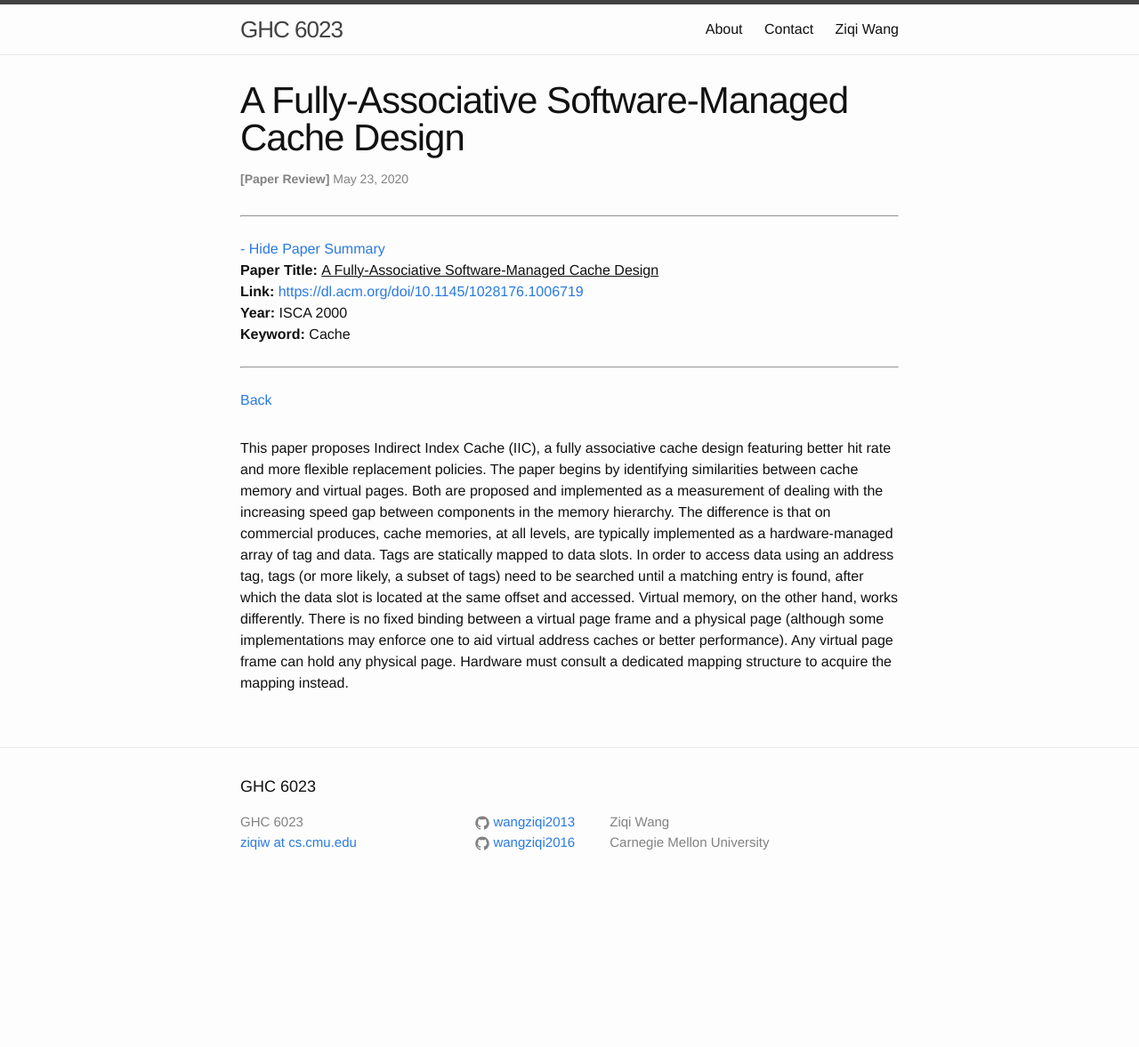
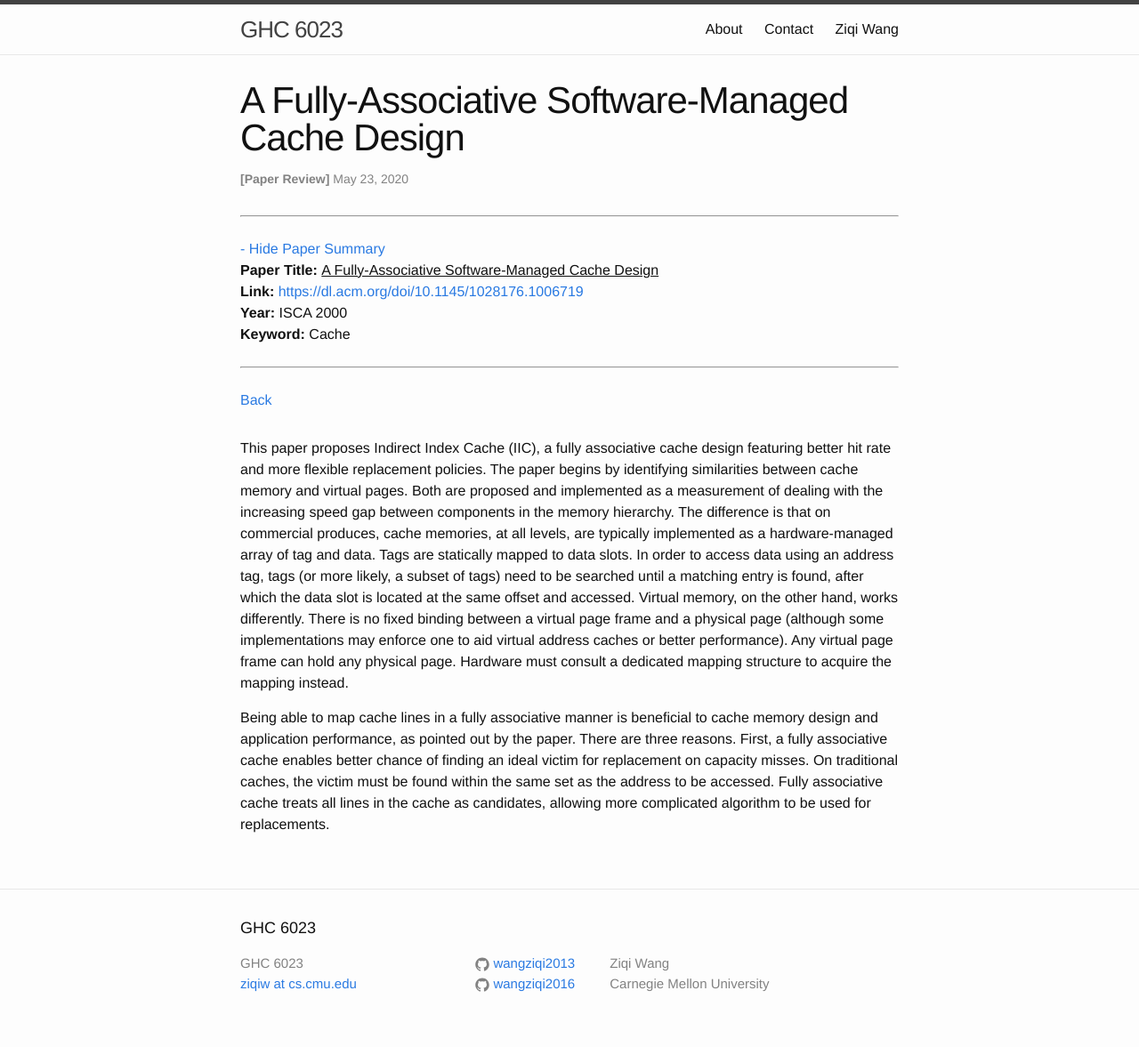
Before and after one commit to wangziqi2013/wangziqi2013.github.io, a Jekyll site: the page built from _posts/2020-05-22-iic.markdown, in a window 1280 px wide. Shown: the whole page at 89% size. Built offline with Jekyll 4.4.1, drawn with Linux system fonts in a browser that asks for light colours; before the commit the page ends 1018 px from its top, so only the background shows below that.

Commit message:
Adding first reason

```diff
--- a/_posts/2020-05-22-iic.markdown
+++ b/_posts/2020-05-22-iic.markdown
@@ -23,3 +23,9 @@ located at the same offset and accessed. Virtual memory, on the other hand, work
 between a virtual page frame and a physical page (although some implementations may enforce one to aid virtual address
 caches or better performance). Any virtual page frame can hold any physical page. Hardware must consult a dedicated
 mapping structure to acquire the mapping instead.
+
+Being able to map cache lines in a fully associative manner is beneficial to cache memory design and application performance,
+as pointed out by the paper. There are three reasons. First, a fully associative cache enables better chance of finding
+an ideal victim for replacement on capacity misses. On traditional caches, the victim must be found within the same set
+as the address to be accessed. Fully associative cache treats all lines in the cache as candidates, allowing more
+complicated algorithm to be used for replacements.
```
